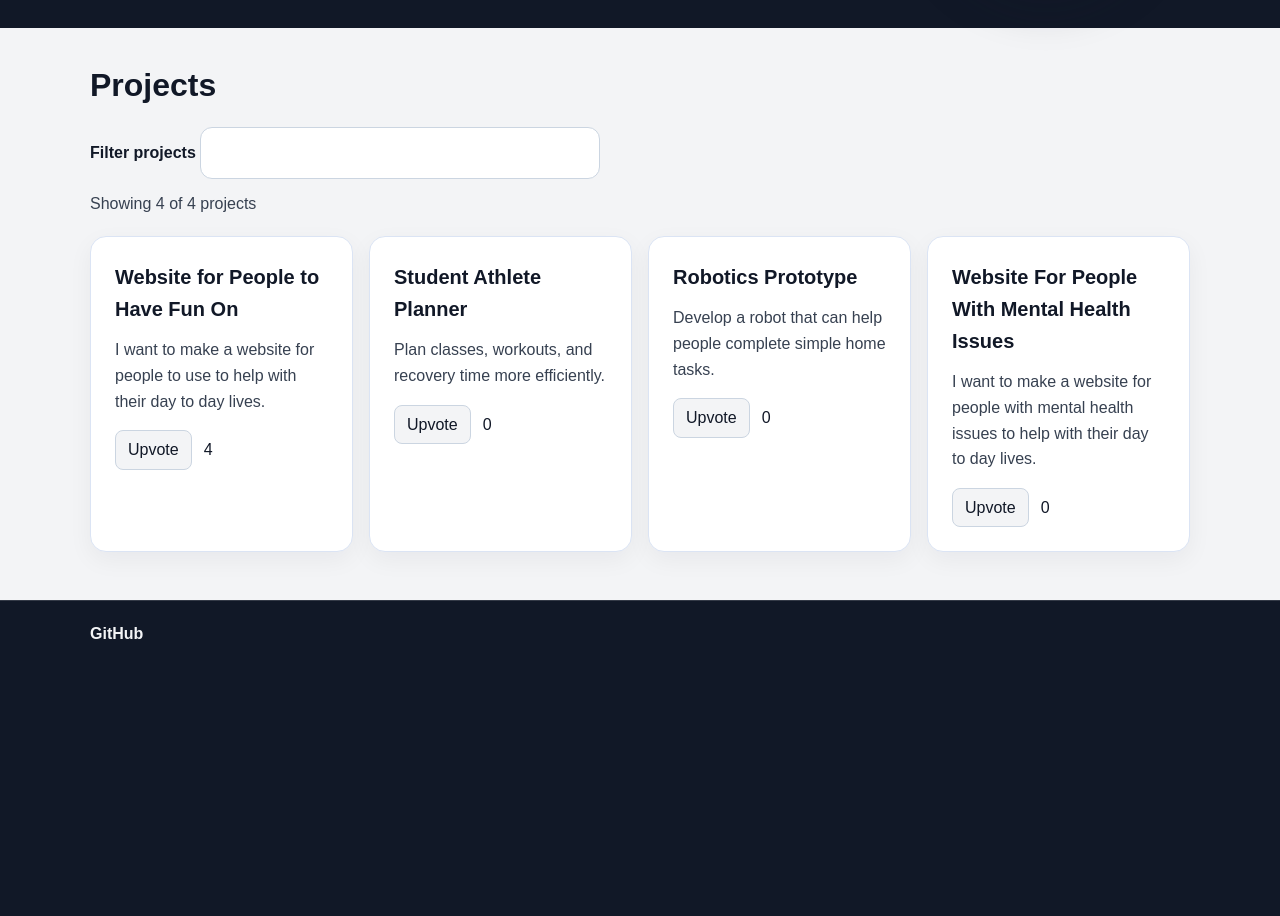
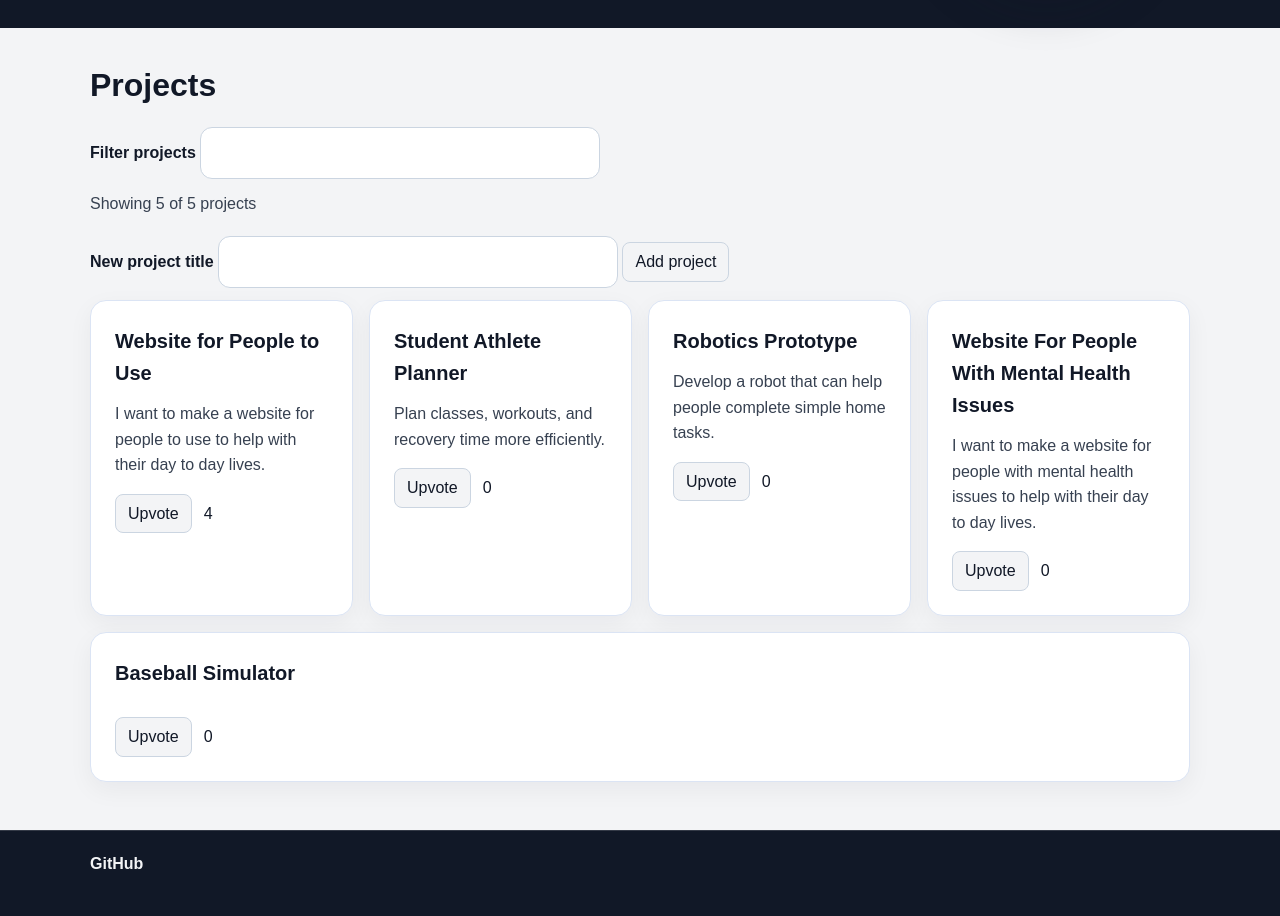
Before and after one commit to luisemilio098/ssw215-luisemilio098, a Flask app: page / in a window 1280 px wide. Shown: the part 444-1360 px from the top of the page. Before the commit the page ends 1083 px from the top, so only its background shows below. Run offline with Flask 3, Linux system fonts and the light colour scheme.

Commit message:
feat: create projects over the network

```diff
--- a/labs/lab7/app.py
+++ b/labs/lab7/app.py
@@ -1,7 +1,7 @@
 import json
 from pathlib import Path
 
-from flask import Flask, jsonify, render_template, send_from_directory
+from flask import Flask, jsonify, render_template, request, send_from_directory
 
 app = Flask(__name__)
 
@@ -42,6 +42,28 @@ def upvote_project(project_id):
     return jsonify({"project_id": project_id, "likes": project["likes"]})
 
 
+@app.post("/api/projects")
+def create_project():
+    data = request.get_json(silent=True)
+    if not isinstance(data, dict):
+        return jsonify({"error": "A project title is required"}), 400
+
+    title = data.get("title")
+    if not isinstance(title, str) or not title.strip():
+        return jsonify({"error": "A project title is required"}), 400
+
+    projects_db[:] = load_projects()
+    project = {
+        "id": max((item["id"] for item in projects_db), default=0) + 1,
+        "title": title.strip(),
+        "description": "",
+        "likes": 0,
+    }
+    projects_db.append(project)
+    save_projects(projects_db)
+    return jsonify(project), 201
+
+
 @app.route("/assets/<path:filename>")
 def assets(filename):
     assets_directory = Path(app.static_folder) / "assets"
--- a/labs/lab7/projects.json
+++ b/labs/lab7/projects.json
@@ -1,7 +1,7 @@
 [
   {
     "id": 1,
-    "title": "Website for People to Have Fun On",
+    "title": "Website for People to Use",
     "description": "I want to make a website for people to use to help with their day to day lives.",
     "likes": 4
   },
@@ -22,5 +22,11 @@
     "title": "Website For People With Mental Health Issues",
     "description": "I want to make a website for people with mental health issues to help with their day to day lives.",
     "likes": 0
+  },
+  {
+    "id": 5,
+    "title": "Baseball Simulator",
+    "description": "",
+    "likes": 0
   }
 ]
--- a/labs/lab7/static/app.js
+++ b/labs/lab7/static/app.js
@@ -1,19 +1,22 @@
 document.addEventListener('DOMContentLoaded', () => {
   const filterInput = document.getElementById('filter-input');
-  const projectCards = Array.from(document.querySelectorAll('.card'));
   const projectCount = document.getElementById('project-count');
+  const projectsGrid = document.querySelector('.projects-grid');
+  const newProjectForm = document.getElementById('new-project-form');
+  const newTitleInput = document.getElementById('new-title');
 
-  if (!filterInput || !projectCount || projectCards.length === 0) {
+  if (!filterInput || !projectCount || !projectsGrid || !newProjectForm || !newTitleInput) {
     return;
   }
 
   const updateProjectList = () => {
-    const filterText = filterInput.value.trim().toLowerCase(); // Hand edited by LEA
+    const filterText = filterInput.value.trim().toLowerCase();
+    const projectCards = Array.from(projectsGrid.querySelectorAll('.card'));
     let visibleCount = 0;
     const visibleTitles = [];
 
     projectCards.forEach((card) => {
-      const cardText = card.textContent.toLowerCase(); // Hand edited by LEA
+      const cardText = card.textContent.toLowerCase();
       const isVisible = filterText === '' || cardText.includes(filterText);
 
       card.classList.toggle('hidden', !isVisible);
@@ -32,20 +35,67 @@ document.addEventListener('DOMContentLoaded', () => {
     projectCount.textContent = `Showing ${visibleCount} of ${projectCards.length} projects`;
   };
 
+  const addTrendingBadge = (card, likes) => {
+    const heading = card.querySelector('.project-card-heading');
+    if (likes > 10 && heading && !heading.querySelector('.trending-badge')) {
+      const badge = document.createElement('span');
+      badge.className = 'trending-badge';
+      badge.textContent = 'Trending';
+      heading.append(badge);
+    }
+  };
+
+  const createProjectCard = (project) => {
+    const card = document.createElement('article');
+    card.className = 'card';
+    card.dataset.projectId = project.id;
+
+    const heading = document.createElement('div');
+    heading.className = 'project-card-heading';
+    const title = document.createElement('h3');
+    title.className = 'project-card-title';
+    title.textContent = project.title;
+    heading.append(title);
+
+    const description = document.createElement('p');
+    description.className = 'project-card-description';
+    description.textContent = project.description;
+
+    const actions = document.createElement('div');
+    actions.className = 'project-card-actions';
+    const upvoteButton = document.createElement('button');
+    upvoteButton.className = 'upvote-btn';
+    upvoteButton.type = 'button';
+    upvoteButton.textContent = 'Upvote';
+    const likeCount = document.createElement('span');
+    likeCount.className = 'like-count';
+    likeCount.textContent = project.likes;
+    actions.append(upvoteButton, likeCount);
+
+    card.append(heading, description, actions);
+    addTrendingBadge(card, project.likes);
+    return card;
+  };
+
   filterInput.addEventListener('input', updateProjectList);
   updateProjectList();
 
-  projectCards.forEach((card) => {
-    const upvoteButton = card.querySelector('.upvote-btn');
-    const likeCount = card.querySelector('.like-count');
-
-    if (!upvoteButton || !likeCount) {
+  projectsGrid.addEventListener('click', async (event) => {
+    const upvoteButton = event.target.closest('.upvote-btn');
+    if (!upvoteButton || !projectsGrid.contains(upvoteButton)) {
       return;
     }
 
-    upvoteButton.addEventListener('click', async () => {
+    const card = upvoteButton.closest('.card');
+    if (!card) {
+      return;
+    }
+    const likeCount = card.querySelector('.like-count');
+    if (!likeCount) {
+      return;
+    }
+
     upvoteButton.disabled = true;
-
     try {
       const response = await fetch(
         `/api/projects/${card.dataset.projectId}/upvote`,
@@ -55,25 +105,43 @@ document.addEventListener('DOMContentLoaded', () => {
       if (!response.ok) {
         throw new Error(`Upvote failed with status ${response.status}`);
       }
-
       const project = await response.json();
       if (!Number.isInteger(project.likes)) {
         throw new Error('Upvote response did not include a valid like count');
       }
 
       likeCount.textContent = project.likes;
-
-        if (project.likes > 10 && !card.querySelector('.trending-badge')) {
-          const badge = document.createElement('span');
-          badge.className = 'trending-badge';
-          badge.textContent = 'Trending';
-          card.querySelector('.project-card-heading').append(badge);
-        }
+      addTrendingBadge(card, project.likes);
     } catch (error) {
       console.error(error);
     } finally {
       upvoteButton.disabled = false;
     }
   });
+
+  newProjectForm.addEventListener('submit', async (event) => {
+    event.preventDefault();
+    const submitButton = newProjectForm.querySelector('button[type="submit"]');
+    submitButton.disabled = true;
+
+    try {
+      const response = await fetch('/api/projects', {
+        method: 'POST',
+        headers: { 'Content-Type': 'application/json' },
+        body: JSON.stringify({ title: newTitleInput.value }),
+      });
+
+      if (!response.ok) {
+        throw new Error(`Project creation failed with status ${response.status}`);
+      }
+      const project = await response.json();
+      projectsGrid.append(createProjectCard(project));
+      newProjectForm.reset();
+      updateProjectList();
+    } catch (error) {
+      console.error(error);
+    } finally {
+      submitButton.disabled = false;
+    }
   });
 });
--- a/labs/lab7/templates/index.html
+++ b/labs/lab7/templates/index.html
@@ -58,12 +58,14 @@
             Showing {{ projects|length }} of {{ projects|length }} projects
           </p>
 
+          <form class="new-project-form" id="new-project-form">
+            <label class="filter-label" for="new-title">New project title</label>
+            <input class="filter-input" id="new-title" name="title" type="text" />
+            <button class="upvote-btn" type="submit">Add project</button>
+          </form>
+
           <div class="projects-grid">
             {% for project in projects %}
-            <!-- hand edited by LEA-->
-             {% if project.likes > 10 %}
-             <span class="badge">Trending</span>
-             {% endif %}
             <article class="card" data-project-id="{{ project.id }}">
               <div class="project-card-heading">
                 <h3 class="project-card-title">{{ project.title }}</h3>
```
Lines whose indentation alone changed are shown as unchanged.
